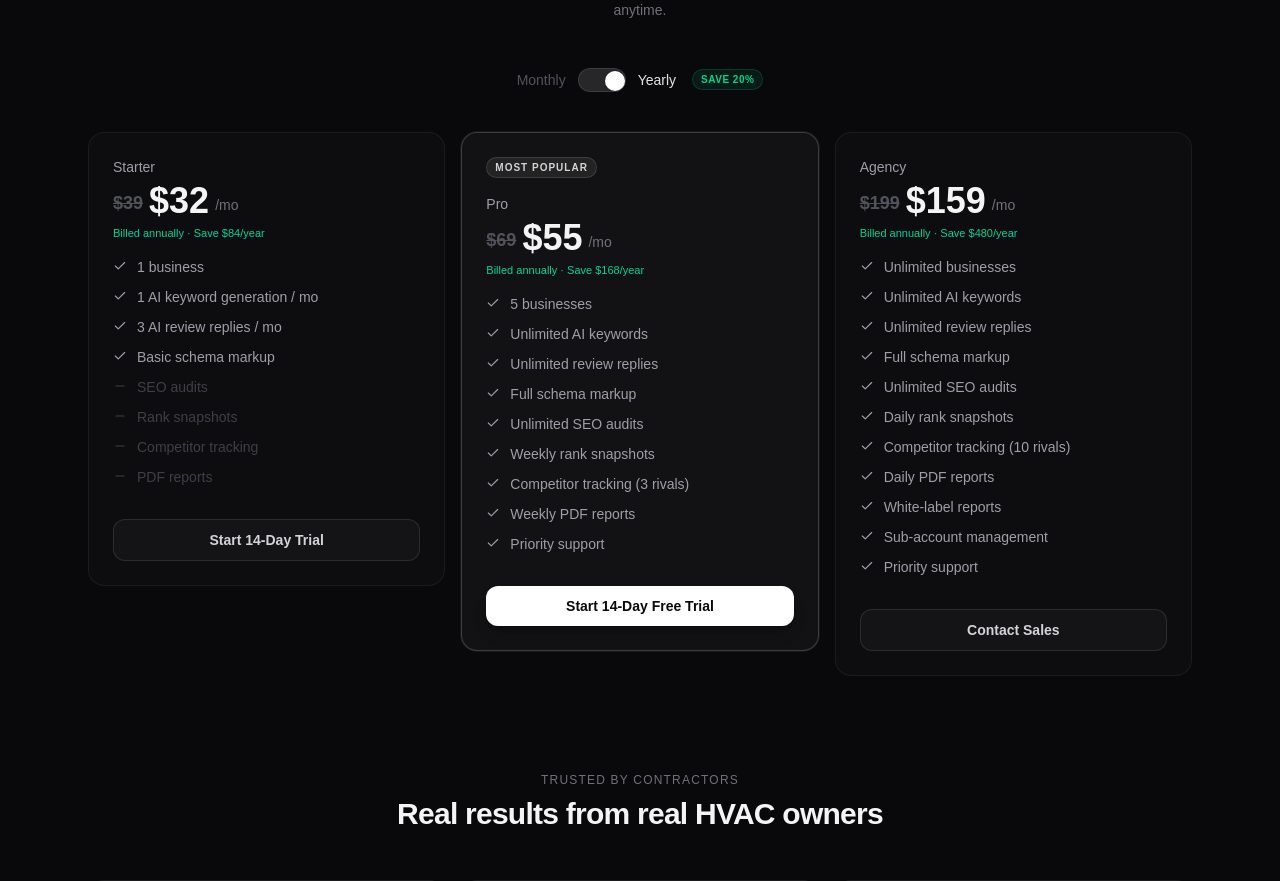
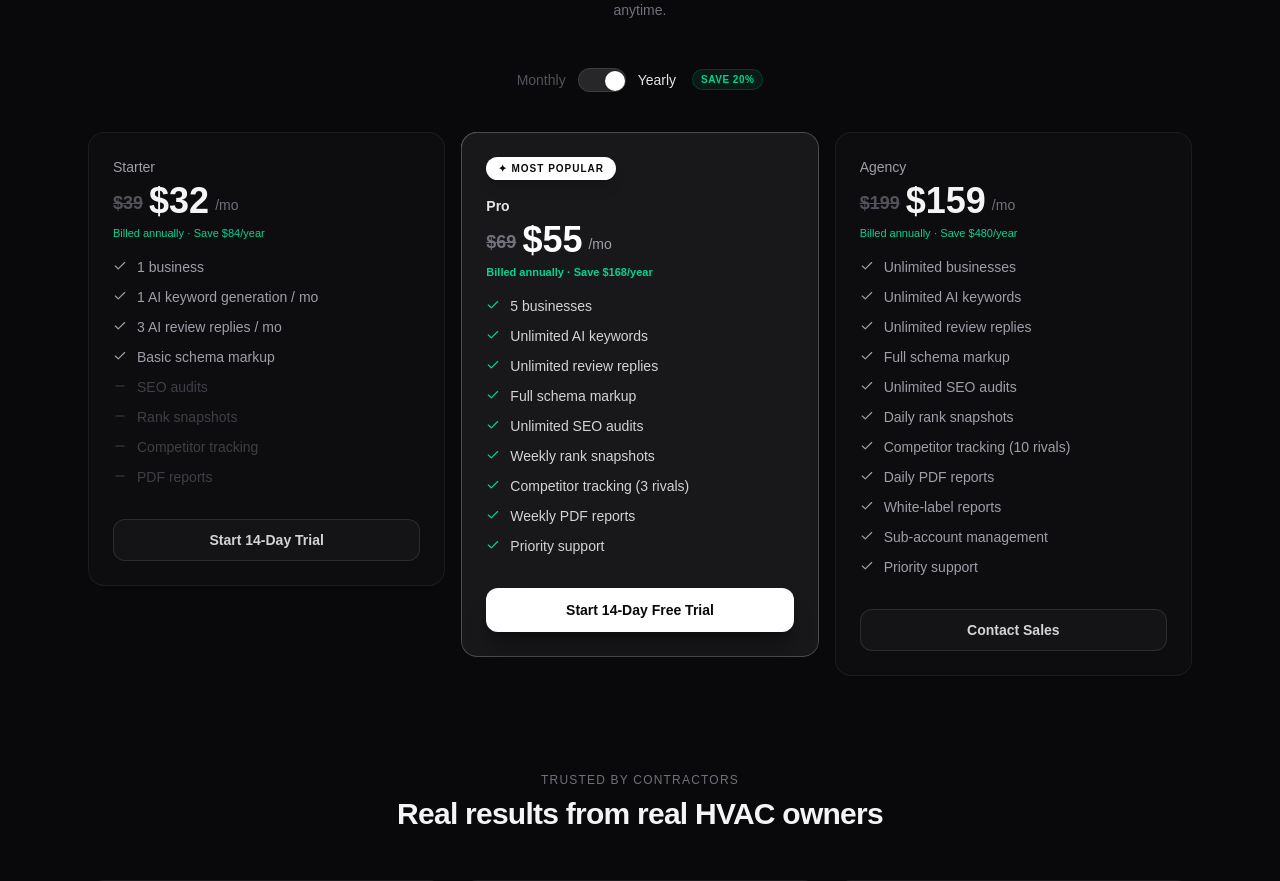
Before and after one commit to usameadabagli13/hvac-seo-bot, a Next.js app: page / in a window 1280 px wide. Shown: the part 1685-2566 px from the top of the page. Built offline with nearby package versions, Linux system fonts and the light colour scheme.

Commit message:
fix: server.ts cache() closing paren + PricingToggle ternary syntax; feat: Pro plan glow on landing

```diff
--- a/src/components/marketing/PricingToggle.tsx
+++ b/src/components/marketing/PricingToggle.tsx
@@ -72,35 +72,75 @@ export default function PricingToggle({ plans }: { plans: Plan[] }) {
           const monthlyEquiv = plan.monthlyPrice;
           const yearlySavings = (monthlyEquiv - plan.annualPrice) * 12;
 
-          return (
+          return plan.highlight ? (
+              /* ── Pro card — prominently highlighted ── */
+              <div key={plan.name} className="relative rounded-2xl overflow-hidden flex flex-col">
+                {/* Gradient glow layers */}
+                <div className="absolute inset-0 bg-gradient-to-br from-white/[0.09] via-white/[0.04] to-transparent pointer-events-none" />
+                <div className="absolute -inset-px rounded-2xl bg-gradient-to-br from-zinc-300/50 via-zinc-500/20 to-transparent pointer-events-none" />
+
+                <div className="relative rounded-2xl border border-white/[0.22] bg-zinc-900 p-6 flex flex-col flex-1">
+                  <span className="inline-flex w-fit items-center gap-1 px-3 py-1 rounded-full bg-white text-zinc-950 text-[10px] font-bold uppercase tracking-widest mb-4 shadow-lg">
+                    ✦ Most Popular
+                  </span>
+
+                  <p className="text-sm font-semibold text-zinc-200 mb-1">{plan.name}</p>
+
+                  <div className="flex items-end gap-1.5 mb-1">
+                    {isAnnual && price !== monthlyEquiv && (
+                      <span className="text-lg text-zinc-500 line-through font-semibold mb-1">
+                        ${monthlyEquiv}
+                      </span>
+                    )}
+                    <span className="text-4xl font-bold text-white">${price}</span>
+                    <span className="text-sm text-zinc-400 mb-1.5">/mo</span>
+                  </div>
+
+                  {isAnnual && yearlySavings > 0 && (
+                    <p className="text-[11px] text-emerald-400 font-semibold mb-4">
+                      Billed annually · Save ${yearlySavings}/year
+                    </p>
+                  )}
+                  {(!isAnnual || yearlySavings === 0) && (
+                    <p className="text-xs text-zinc-400 mb-4">{plan.desc}</p>
+                  )}
+
+                  <ul className="space-y-2.5 mb-8 flex-1">
+                    {plan.features.map((f) => (
+                      <li key={f.text} className={`flex items-start gap-2.5 text-sm ${f.included ? "text-zinc-300" : "text-zinc-600"}`}>
+                        {f.included ? (
+                          <Check className="w-3.5 h-3.5 text-emerald-400 mt-0.5 flex-shrink-0" />
+                        ) : (
+                          <Minus className="w-3.5 h-3.5 text-zinc-700 mt-0.5 flex-shrink-0" />
+                        )}
+                        {f.text}
+                      </li>
+                    ))}
+                  </ul>
+
+                  <Link
+                    href={plan.ctaHref}
+                    className="w-full flex items-center justify-center px-4 py-3 rounded-xl bg-white text-zinc-950 text-sm font-bold hover:bg-zinc-100 active:scale-[0.98] transition-all duration-150 shadow-xl shadow-black/30"
+                  >
+                    {plan.cta}
+                  </Link>
+                </div>
+              </div>
+            ) : (
+              /* ── Starter / Agency cards ── */
               <div
                 key={plan.name}
-              className={`rounded-2xl border p-6 flex flex-col ${
-                plan.highlight
-                  ? "border-white/[0.18] bg-white/[0.04] ring-1 ring-white/[0.06]"
-                  : "border-white/[0.06] bg-white/[0.02]"
-              }`}
+                className="rounded-2xl border border-white/[0.06] bg-white/[0.02] p-6 flex flex-col"
               >
-              {plan.highlight && (
-                <span className="inline-flex w-fit items-center px-2 py-0.5 rounded-full border border-white/[0.12] bg-white/[0.07] text-[10px] font-semibold text-zinc-300 uppercase tracking-widest mb-4">
-                  Most Popular
-                </span>
-              )}
+                <p className="text-sm font-medium text-zinc-400 mb-1">{plan.name}</p>
 
-              <p className="text-sm font-medium text-zinc-400 mb-1">
-                {plan.name}
-              </p>
-
-              {/* ── Price display ─────────────────────── */}
                 <div className="flex items-end gap-1.5 mb-1">
                   {isAnnual && price !== monthlyEquiv && (
                     <span className="text-lg text-zinc-600 line-through font-semibold mb-1">
                       ${monthlyEquiv}
                     </span>
                   )}
-                <span className="text-4xl font-bold text-zinc-100">
-                  ${price}
-                </span>
+                  <span className="text-4xl font-bold text-zinc-100">${price}</span>
                   <span className="text-sm text-zinc-500 mb-1.5">/mo</span>
                 </div>
 
@@ -113,15 +153,9 @@ export default function PricingToggle({ plans }: { plans: Plan[] }) {
                   <p className="text-xs text-zinc-600 mb-4">{plan.desc}</p>
                 )}
 
-              {/* ── Features ─────────────────────────── */}
                 <ul className="space-y-2.5 mb-8 flex-1">
                   {plan.features.map((f) => (
-                  <li
-                    key={f.text}
-                    className={`flex items-start gap-2.5 text-sm ${
-                      f.included ? "text-zinc-400" : "text-zinc-700"
-                    }`}
-                  >
+                    <li key={f.text} className={`flex items-start gap-2.5 text-sm ${f.included ? "text-zinc-400" : "text-zinc-700"}`}>
                       {f.included ? (
                         <Check className="w-3.5 h-3.5 text-zinc-400 mt-0.5 flex-shrink-0" />
                       ) : (
@@ -132,14 +166,9 @@ export default function PricingToggle({ plans }: { plans: Plan[] }) {
                   ))}
                 </ul>
 
-              {/* ── CTA ──────────────────────────────── */}
                 <Link
                   href={plan.ctaHref}
-                className={`w-full flex items-center justify-center px-4 py-2.5 rounded-xl text-sm font-semibold transition-all duration-150 ${
-                  plan.highlight
-                    ? "bg-white text-zinc-950 hover:bg-zinc-100 shadow-lg shadow-black/20"
-                    : "border border-white/[0.10] bg-white/[0.03] text-zinc-300 hover:bg-white/[0.06] hover:border-white/[0.15]"
-                }`}
+                  className="w-full flex items-center justify-center px-4 py-2.5 rounded-xl border border-white/[0.10] bg-white/[0.03] text-zinc-300 text-sm font-semibold hover:bg-white/[0.06] hover:border-white/[0.15] transition-all duration-150"
                 >
                   {plan.cta}
                 </Link>
--- a/src/utils/supabase/server.ts
+++ b/src/utils/supabase/server.ts
@@ -29,4 +29,4 @@ export const createClient = cache(async () => {
       },
     }
   );
-}
+});
```
Lines whose indentation alone changed are shown as unchanged.
